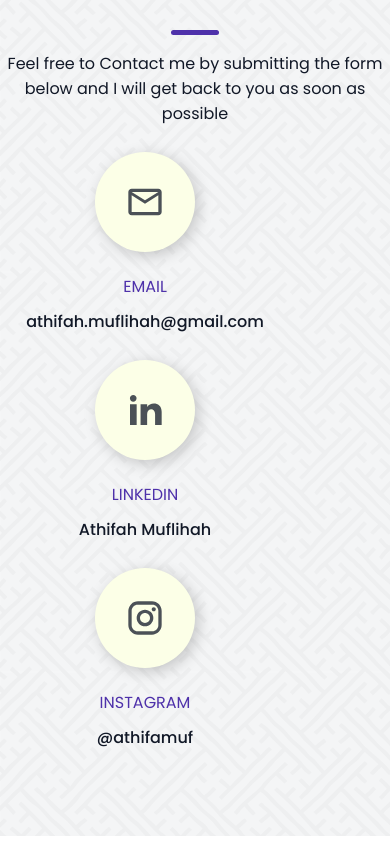
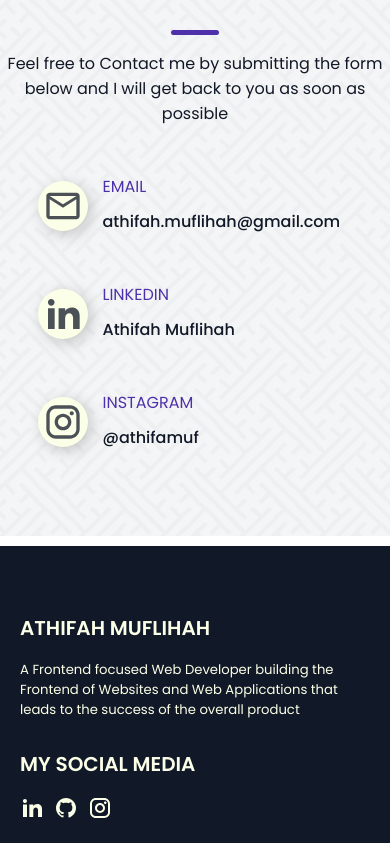
Before and after one commit to athmuf/web-portofolio, a React (Create React App) app: page / in a window 390 px wide. Shown: the part 2801-3644 px from the top of the page. Built offline with nearby package versions, Linux system fonts and the light colour scheme.

Commit message:
update responsive

```diff
--- a/src/css/index.css
+++ b/src/css/index.css
@@ -499,9 +499,26 @@ aside {
   }
 
   .contact-media {
-    justify-items: center;
+    justify-content: center;
+  }
+  .contact-details {
+    display: inline-flex;
+    flex-direction: row;
   }
 
+  .circle {
+    width: 50px;
+    height: 50px;
+    margin-right:15px;
+  }
+
+  .data-details h4 {
+    text-align: left;
+  }
+
+  .data-details h5 {
+    text-align: left;
+  }
   .footer-upper {
     flex-direction: column;
   }
--- a/src/parts/Contact.js
+++ b/src/parts/Contact.js
@@ -47,8 +47,10 @@ export default function Contact() {
   const renderContact = contact.map((item) => (
     <div key={item.id} className="contact-details">
       <div className="circle">{item.image}</div>
+      <div className="data-details">
         <h4>{item.name}</h4>
         <h5>{item.data}</h5>
+      </div>
     </div>
   ));
 
@@ -60,8 +62,8 @@ export default function Contact() {
             <h2>CONTACT</h2>
             <div className="line"></div>
             <p>
-            Feel free to Contact me by submitting the form below and I will get
-            back to you as soon as possible
+              Feel free to Contact me by submitting the form below and I will
+              get back to you as soon as possible
             </p>
           </div>
           <div className="contact-media">{renderContact}</div>
--- a/src/parts/Footer.js
+++ b/src/parts/Footer.js
@@ -18,7 +18,7 @@ export default function Footer() {
               </p>
             </div>
             <div className="footer-social">
-              <h2>SOCIAL MEDIA</h2>
+              <h2>MY SOCIAL MEDIA</h2>
               <div className="social-logo">
                 <a href="/#">
                   <Linkedin fill="var(--cream-color)" className="logo"></Linkedin>
```
Lines whose indentation alone changed are shown as unchanged.
